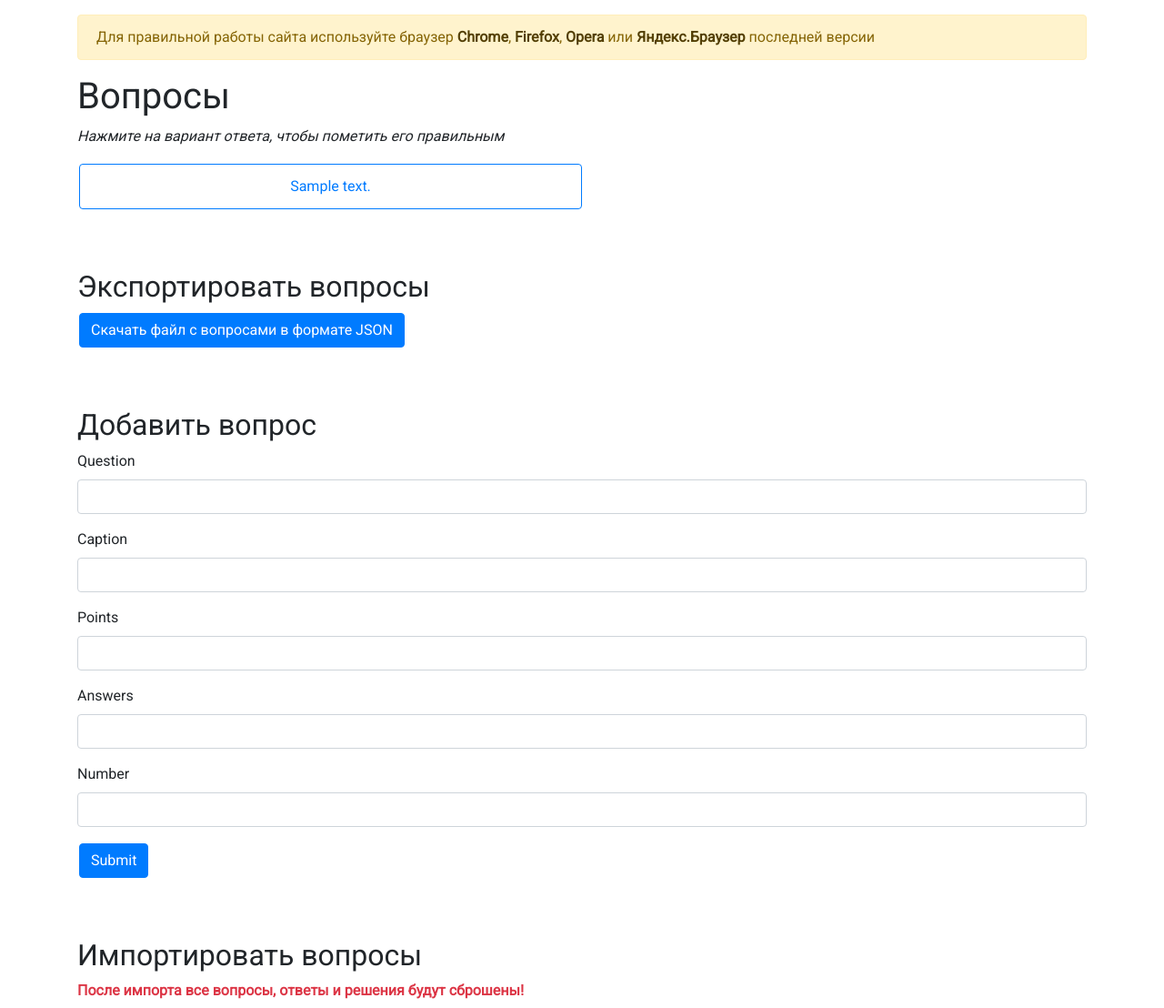
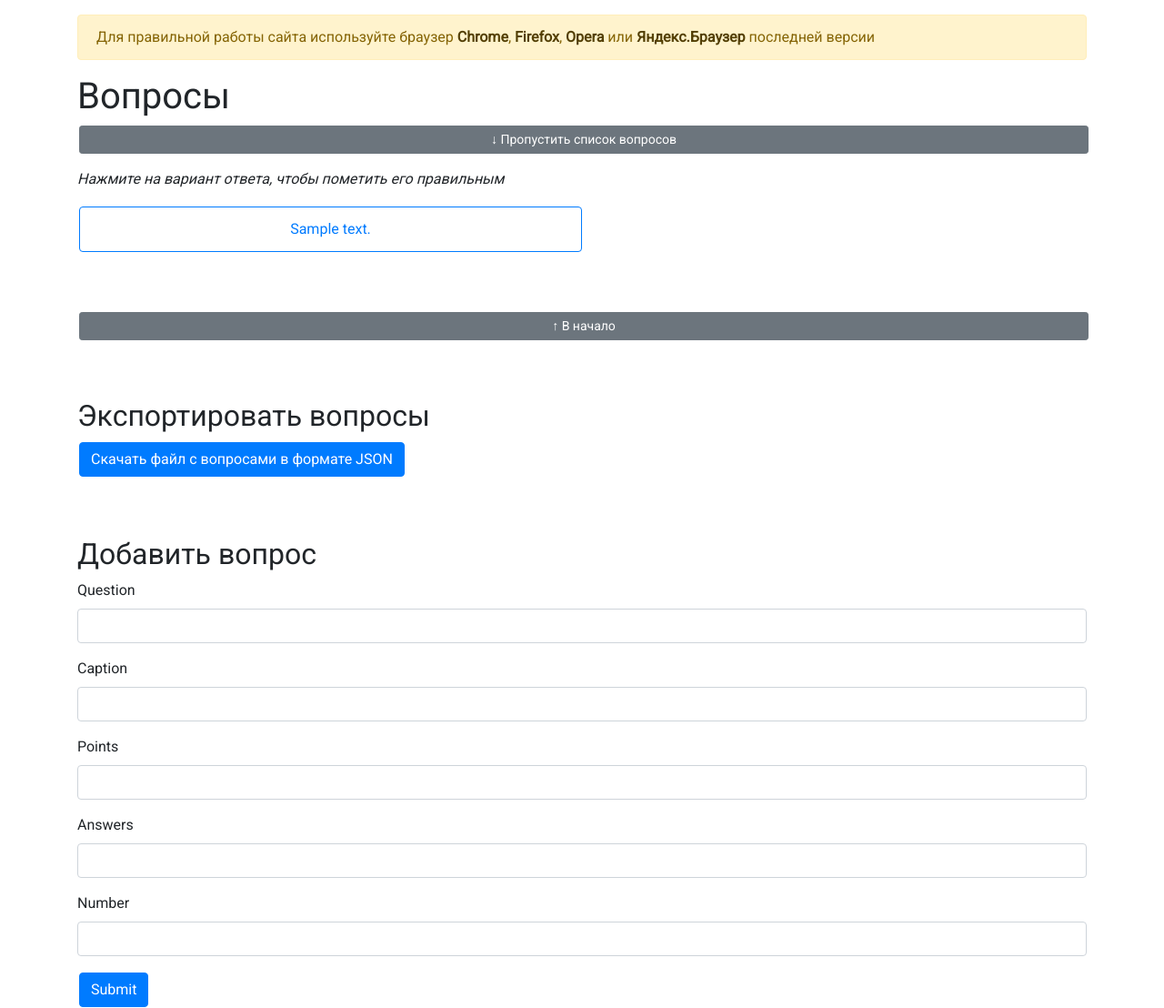
Before and after one commit to evgfilim1/upml-english-test-platform, a Python web app: template templates/questions.html in a window 1280 px wide. Shown: the part 56-1164 px from the top of the page at 91% size. Run offline with Jinja, Linux system fonts and the light colour scheme; the template is opened without the code that fills it: most values are stand-ins (such as "Sample title", 1, 10 or a date in 2020); form fields are guessed from the names that the template uses.

Commit message:
Add scroll buttons in questions page

```diff
--- a/static/js/script.js
+++ b/static/js/script.js
@@ -51,4 +51,16 @@ $(document).ready(function () {
 $('a.destructive-confirm').click(destructive_confirm);
 $('form.destructive-confirm').submit(destructive_confirm);
 
+$('a.js-scroll').click(function (ev) {
+    ev.preventDefault();
+    ev.stopPropagation();
+    const id = $(this).attr('href');
+    const elem = $(id);
+    // const elem = document.querySelector(id);
+    // $('html, body').scrollTop(elem.offset().top - document.querySelector('#main-nav').scrollHeight);
+    $('html, body').animate({
+        scrollTop: elem.offset().top - document.querySelector('#main-nav').scrollHeight
+    }, 500);
+});
+
 $('#noscript').hide();
--- a/templates/base.html
+++ b/templates/base.html
@@ -13,7 +13,7 @@
 </head>
 <body>
 <header>
-    <nav class="navbar navbar-expand-md navbar-dark bg-dark fixed-top">
+    <nav class="navbar navbar-expand-md navbar-dark bg-dark fixed-top" id="main-nav">
         <a class="navbar-brand" href="{{ url_for('welcome') }}">UPML Entrance English Test</a>
         <div class="collapse navbar-collapse" id="navbar-content">
             <ul class="navbar-nav mr-auto">
--- a/templates/questions.html
+++ b/templates/questions.html
@@ -1,19 +1,32 @@
 {% extends 'admin_base.html' %}
 {% block content %}
-    <h1>Вопросы</h1>
+    <h1 id="questions">Вопросы</h1>
+    <p>
+        <a href="#export" class="btn btn-secondary btn-sm btn-block js-scroll">
+            &downarrow; Пропустить список вопросов
+        </a>
+    </p>
     <p><i>Нажмите на вариант ответа, чтобы пометить его правильным</i></p>
     {% for q in questions %}
         {% include 'card.html' %}
     {% endfor %}
-    <h2>Экспортировать вопросы</h2>
     <p class="bottom-space">
-        <a href="{{ url_for('export_questions') }}" class="btn btn-primary">Скачать файл с вопросами в формате JSON</a>
+        <a href="#questions" class="btn btn-secondary btn-sm btn-block js-scroll">
+            &uparrow; В начало
+        </a>
+    </p>
+    <h2 id="export">Экспортировать вопросы</h2>
+    <p class="bottom-space">
+        <a href="{{ url_for('export_questions') }}" class="btn btn-primary">
+            Скачать файл с вопросами в формате JSON
+        </a>
     </p>
     <h2>Добавить вопрос</h2>
     {% include 'question_form.html' %}
     <h2>Импортировать вопросы</h2>
     <p class="text-danger"><b>После импорта все вопросы, ответы и решения будут сброшены!</b></p>
-    <form action="{{ url_for('upload_questions') }}" enctype="multipart/form-data" method="post" class="destructive-confirm">
+    <form action="{{ url_for('upload_questions') }}" enctype="multipart/form-data" method="post"
+          class="destructive-confirm">
         {{ import_form.hidden_tag() }}
         <div class="custom-file">
             {{ import_form.file(class='custom-file-input' + (' is-invalid' if import_form.file.errors else ''), accept='application/json') }}
```
